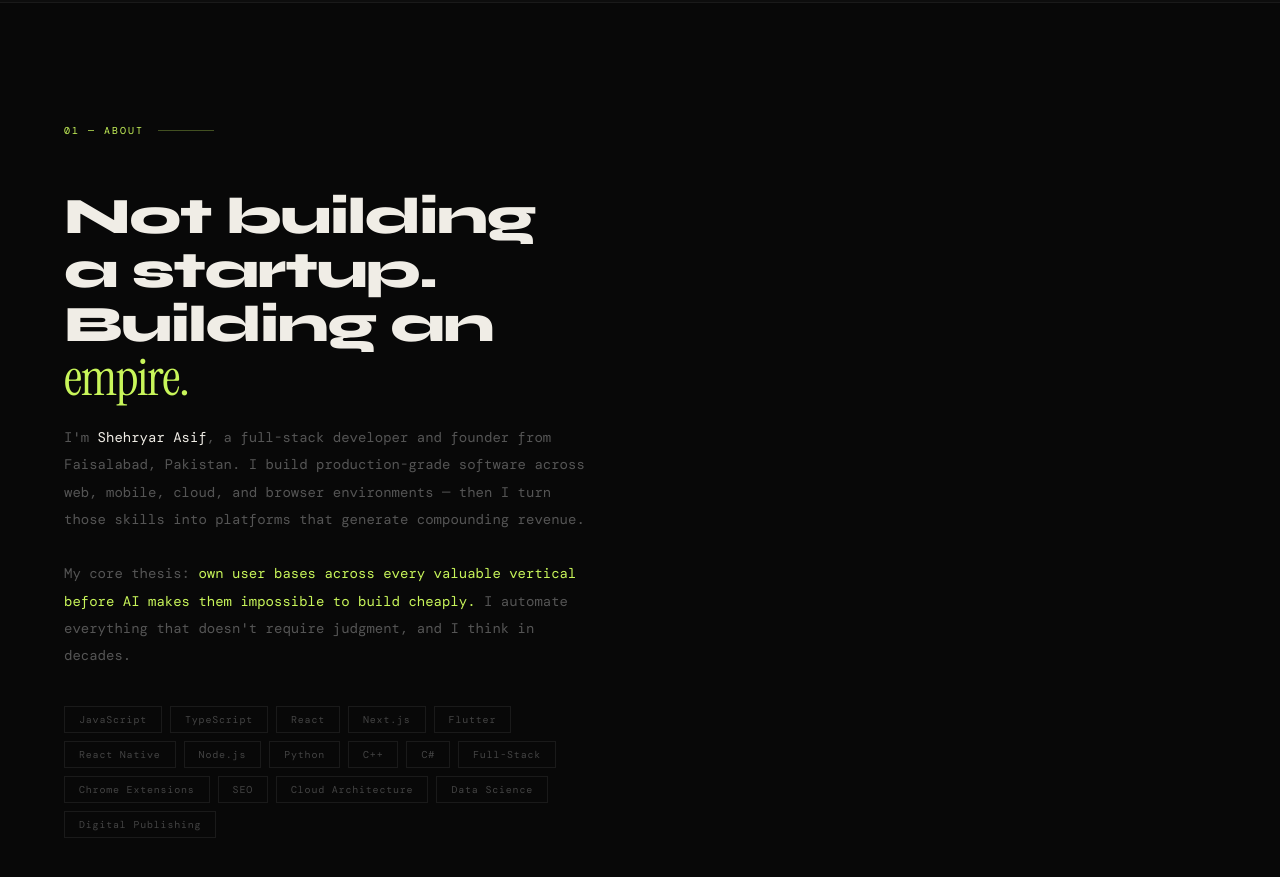
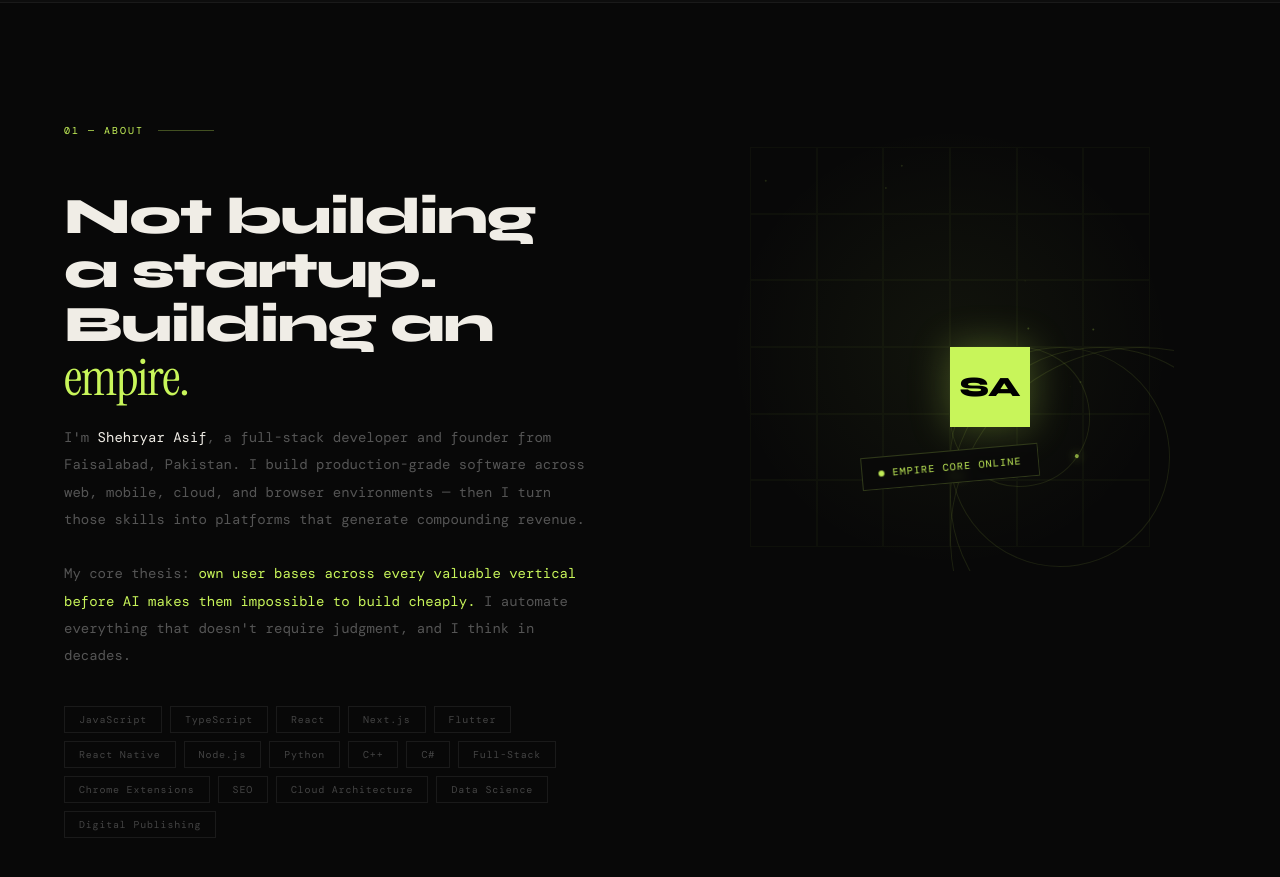
Before and after one commit to ShehryarAsif09/Shehryar-Site, a React (Vite) app: page / in a window 1280 px wide. Shown: the part 840-1717 px from the top of the page. Built offline with nearby package versions, Linux system fonts and the light colour scheme; a web font is replaced by a local one.

Commit message:
Add premium abstract visual to About section to fill empty space

```diff
--- a/src/components/sections/About.tsx
+++ b/src/components/sections/About.tsx
@@ -1,4 +1,5 @@
 import { AnimatedCounter, Reveal } from '../ui/Animations';
+import { EmpireVisual } from '../ui/EmpireVisual';
 
 export const About = () => {
     return (
@@ -84,7 +85,19 @@ export const About = () => {
                     </div>
                 </Reveal>
 
+                <Reveal direction="up" delay={0.2}>
+                    <div className="relative max-w-md mx-auto mt-12 md:mt-0 flex items-center justify-center">
+                        <EmpireVisual />
 
+                        {/* Status badging / Floating metadata */}
+                        <div className="absolute top-1/2 left-1/2 -translate-x-1/2 -translate-y-1/2 z-20 pointer-events-none">
+                            <div className="inline-flex items-center gap-[8px] bg-[#080808]/80 backdrop-blur-sm border border-theme-accent/20 px-[16px] py-[8px] text-[10px] tracking-[0.12em] uppercase text-theme-accent whitespace-nowrap -rotate-[5deg] translate-y-[100px] md:translate-y-[120px]">
+                                <div className="w-[6px] h-[6px] rounded-full bg-theme-accent animate-pulse" />
+                                Empire Core Online
+                            </div>
+                        </div>
+                    </div>
+                </Reveal>
             </div>
         </section>
     );
--- /dev/null
+++ b/src/components/ui/EmpireVisual.tsx
@@ -0,0 +1,87 @@
+import { motion } from 'framer-motion';
+
+export const EmpireVisual = () => {
+    return (
+        <div className="relative w-full aspect-square flex items-center justify-center overflow-hidden">
+            {/* Background glow */}
+            <div
+                className="absolute inset-0 bg-[radial-gradient(circle_at_center,rgba(200,245,90,0.05)_0%,transparent_70%)]"
+                aria-hidden="true"
+            />
+
+            <div className="relative w-full h-full max-w-[400px] max-h-[400px]">
+                {/* Central Logo/Node */}
+                <motion.div
+                    className="absolute top-1/2 left-1/2 -translate-x-1/2 -translate-y-1/2 z-10"
+                    initial={{ scale: 0, opacity: 0 }}
+                    animate={{ scale: 1, opacity: 1 }}
+                    transition={{ duration: 1, ease: "easeOut" }}
+                >
+                    <div className="w-[80px] h-[80px] bg-theme-accent text-black font-syne font-black text-[28px] flex items-center justify-center shadow-[0_0_40px_rgba(200,245,90,0.3)]">
+                        SA
+                    </div>
+                </motion.div>
+
+                {/* Orbiting Rings */}
+                {[140, 220, 300, 380].map((size, i) => (
+                    <motion.div
+                        key={size}
+                        className="absolute top-1/2 left-1/2 -translate-x-1/2 -translate-y-1/2 border border-theme-accent/10 rounded-full pointer-events-none"
+                        style={{ width: size, height: size }}
+                        initial={{ opacity: 0, scale: 0.8 }}
+                        animate={{
+                            opacity: 1,
+                            scale: 1,
+                            rotate: i % 2 === 0 ? 360 : -360
+                        }}
+                        transition={{
+                            opacity: { duration: 1, delay: i * 0.2 },
+                            scale: { duration: 1, delay: i * 0.2 },
+                            rotate: {
+                                duration: 20 + i * 5,
+                                repeat: Infinity,
+                                ease: "linear"
+                            }
+                        }}
+                    >
+                        {/* Orbital Node */}
+                        <div
+                            className="absolute top-0 left-1/2 -translate-x-1/2 -translate-y-1/2 w-[4px] h-[4px] bg-theme-accent rounded-full shadow-[0_0_10px_#c8f55a]"
+                            style={{ opacity: 0.5 + Math.random() * 0.5 }}
+                        />
+                    </motion.div>
+                ))}
+
+                {/* Floating Particles/Nodes */}
+                {Array.from({ length: 12 }).map((_, i) => (
+                    <motion.div
+                        key={i}
+                        className="absolute w-[2px] h-[2px] bg-theme-accent/40 rounded-full"
+                        initial={{
+                            x: Math.random() * 400,
+                            y: Math.random() * 400,
+                            opacity: 0
+                        }}
+                        animate={{
+                            y: [null, Math.random() * 400],
+                            opacity: [0, 0.6, 0]
+                        }}
+                        transition={{
+                            duration: 4 + Math.random() * 4,
+                            repeat: Infinity,
+                            delay: Math.random() * 2,
+                            ease: "easeInOut"
+                        }}
+                    />
+                ))}
+
+                {/* Ghost Grid */}
+                <div className="absolute inset-0 grid grid-cols-6 grid-rows-6 opacity-[0.03] pointer-events-none">
+                    {Array.from({ length: 36 }).map((_, i) => (
+                        <div key={i} className="border-[0.5px] border-theme-accent" />
+                    ))}
+                </div>
+            </div>
+        </div>
+    );
+};
```
